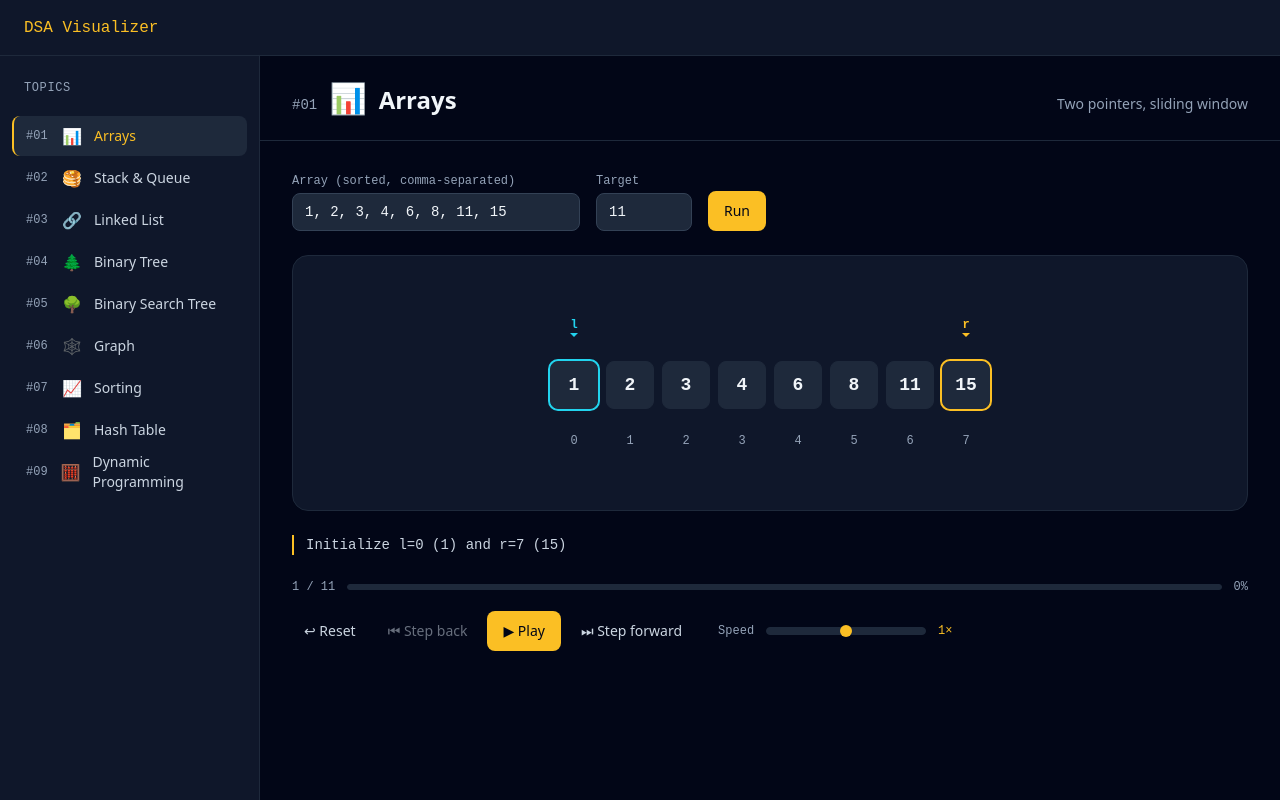
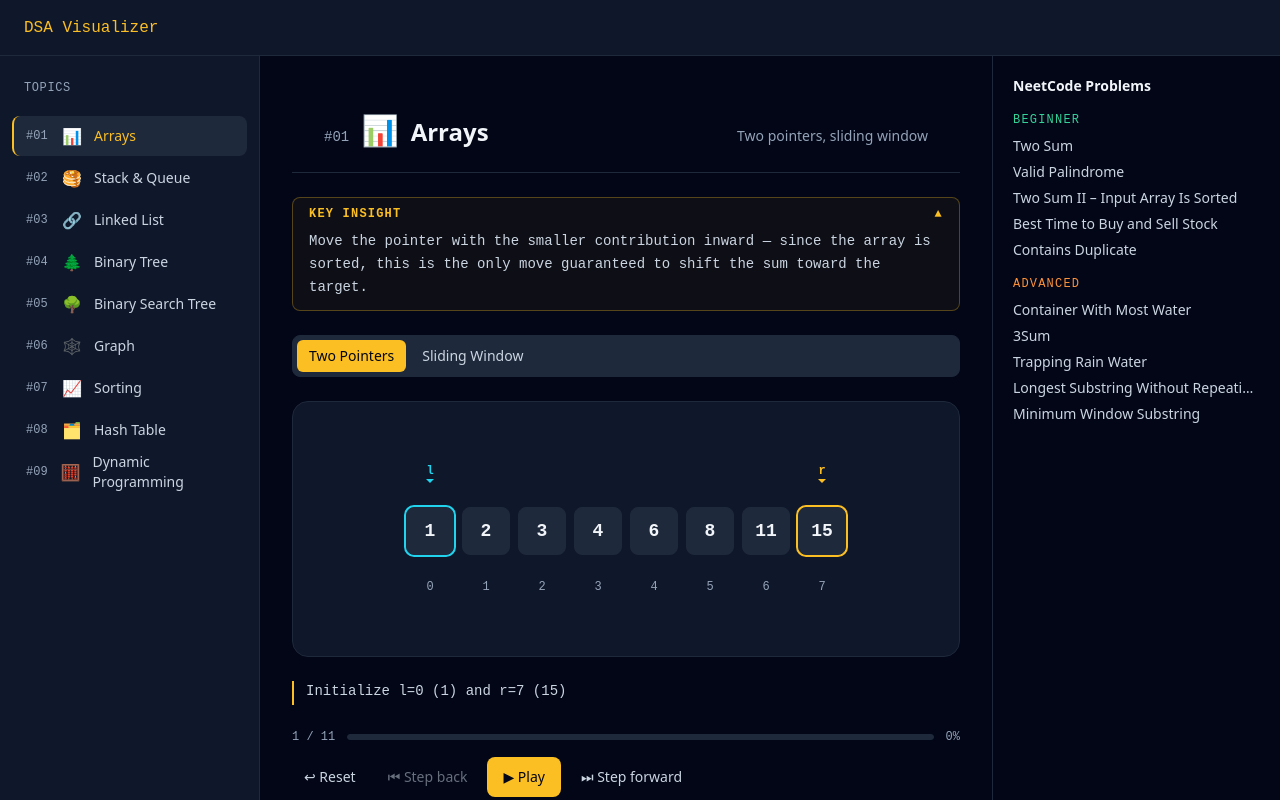
Before and after one commit to PatipanB/DSAWebApp, a React (Vite) app: page /arrays in a window 1280 px wide. Built offline with nearby package versions, Linux system fonts and the light colour scheme.

Commit message:
feat(arrays): full layout — AlgorithmTabs generic, InputPanel, CodePanel, ComplexityBadge, VariableInspector, ProblemsSidebar wired
Co-Authored-By: Claude Sonnet 4.6 <noreply@anthropic.com>

```diff
--- a/src/routes/ArraysPage.tsx
+++ b/src/routes/ArraysPage.tsx
@@ -4,21 +4,41 @@ import { ArrayVisualizer } from '@/components/visualizers/ArrayVisualizer';
 import { PlaybackControls } from '@/components/controls/PlaybackControls';
 import { SpeedSlider } from '@/components/controls/SpeedSlider';
 import { ProgressBar } from '@/components/controls/ProgressBar';
+import { AlgorithmTabs } from '@/components/controls/AlgorithmTabs';
+import { InputPanel } from '@/components/controls/InputPanel';
+import { StepNarration } from '@/components/panels/StepNarration';
+import { VariableInspector } from '@/components/panels/VariableInspector';
+import { CallStackPanel } from '@/components/panels/CallStackPanel';
+import { KeyInsightCallout } from '@/components/panels/KeyInsightCallout';
+import { CodePanel } from '@/components/panels/CodePanel';
+import { ComplexityBadge } from '@/components/panels/ComplexityBadge';
+import { ProblemsSidebar } from '@/components/panels/ProblemsSidebar';
 import { useAlgorithmRun } from '@/engine/useAlgorithmRun';
 import { useKeyboardControls } from '@/hooks/useKeyboardControls';
 import { useRunStore } from '@/store/runStore';
 import { twoPointers } from '@/algorithms/arrays/twoPointers';
-import { DEFAULT_TWO_POINTERS_INPUT } from '@/types/algorithm';
+import { slidingWindow } from '@/algorithms/arrays/slidingWindow';
+import { COMPLEXITIES } from '@/data/complexities';
+import { DEFAULT_TWO_POINTERS_INPUT, DEFAULT_SLIDING_WINDOW_INPUT } from '@/types/algorithm';
 import type { ArraySnapshot } from '@/types/snapshots';
 import type { AlgorithmRun } from '@/engine/types';
 
+const ALGO_TABS = [
+  { id: 'two-pointers' as const, label: 'Two Pointers' },
+  { id: 'sliding-window' as const, label: 'Sliding Window' },
+];
+
+type ArraysAlgorithmId = 'two-pointers' | 'sliding-window';
+
 export function ArraysPage() {
-  const [inputText, setInputText] = useState(
-    DEFAULT_TWO_POINTERS_INPUT.values.join(', '),
-  );
-  const [targetText, setTargetText] = useState(
-    String(DEFAULT_TWO_POINTERS_INPUT.target),
-  );
+  const [activeId, setActiveId] = useState<ArraysAlgorithmId>('two-pointers');
+
+  const [tpValues, setTpValues] = useState(DEFAULT_TWO_POINTERS_INPUT.values.join(', '));
+  const [tpTarget, setTpTarget] = useState(String(DEFAULT_TWO_POINTERS_INPUT.target));
+
+  const [swValues, setSwValues] = useState(DEFAULT_SLIDING_WINDOW_INPUT.values.join(', '));
+  const [swK, setSwK] = useState(String(DEFAULT_SLIDING_WINDOW_INPUT.k));
+
   const [run, setRun] = useState<AlgorithmRun<ArraySnapshot> | null>(() =>
     twoPointers(DEFAULT_TWO_POINTERS_INPUT),
   );
@@ -30,94 +50,82 @@ export function ArraysPage() {
   const stepIndex = useRunStore((s) => s.stepIndex);
   const runnerState = useRunStore((s) => s.runnerState);
 
+  const handleAlgorithmChange = useCallback(
+    (id: ArraysAlgorithmId) => {
+      setActiveId(id);
+      setParseError(null);
+      runner.reset();
+      if (id === 'two-pointers') {
+        setRun(twoPointers(DEFAULT_TWO_POINTERS_INPUT) as AlgorithmRun<ArraySnapshot>);
+      } else {
+        setRun(slidingWindow(DEFAULT_SLIDING_WINDOW_INPUT) as AlgorithmRun<ArraySnapshot>);
+      }
+    },
+    [runner],
+  );
+
   const handleRun = useCallback(() => {
-    const values = inputText
+    setParseError(null);
+
+    if (activeId === 'two-pointers') {
+      const values = tpValues
         .split(',')
         .map((s) => parseInt(s.trim(), 10))
         .filter((n) => !isNaN(n));
-    const target = parseInt(targetText.trim(), 10);
-
-    if (values.length < 2) {
-      setParseError('Enter at least 2 numbers separated by commas.');
-      return;
-    }
-    if (isNaN(target)) {
-      setParseError('Target must be a number.');
-      return;
-    }
-    if (values.length > 30) {
-      setParseError('Maximum 30 values.');
-      return;
-    }
-
-    setParseError(null);
+      const target = parseInt(tpTarget.trim(), 10);
+      if (values.length < 2) { setParseError('Enter at least 2 numbers.'); return; }
+      if (values.length > 30) { setParseError('Maximum 30 values.'); return; }
+      if (isNaN(target)) { setParseError('Target must be a number.'); return; }
       runner.reset();
       setRun(twoPointers({ values, target }) as AlgorithmRun<ArraySnapshot>);
-  }, [inputText, targetText, runner]);
+    } else {
+      const values = swValues
+        .split(',')
+        .map((s) => parseInt(s.trim(), 10))
+        .filter((n) => !isNaN(n));
+      const k = parseInt(swK.trim(), 10);
+      if (values.length < 2) { setParseError('Enter at least 2 numbers.'); return; }
+      if (values.length > 30) { setParseError('Maximum 30 values.'); return; }
+      if (isNaN(k) || k < 1) { setParseError('k must be a positive number.'); return; }
+      if (k > values.length) { setParseError('k cannot exceed array length.'); return; }
+      runner.reset();
+      setRun(slidingWindow({ values, k }) as AlgorithmRun<ArraySnapshot>);
+    }
+  }, [activeId, tpValues, tpTarget, swValues, swK, runner]);
 
-  const currentSnap = run?.steps[stepIndex]?.snapshot ?? null;
+  const currentStep = run?.steps[stepIndex];
+  const currentSnap = (currentStep?.snapshot as ArraySnapshot) ?? null;
+  const currentVars = currentStep?.variables;
+  const callStack = (currentSnap as unknown as { callStack?: string[] })?.callStack;
   const totalSteps = run?.steps.length ?? 0;
+  const complexityEntry = COMPLEXITIES[activeId];
 
   return (
-    <>
+    <div className="flex h-full overflow-hidden">
+      {/* ── Main scrollable content ── */}
+      <main className="flex-1 overflow-y-auto p-8 flex flex-col gap-6">
         <TopicHeader topicId="arrays" />
 
-      <div className="p-8 flex flex-col gap-6">
-        {/* Input row */}
-        <div className="flex flex-wrap items-end gap-4">
-          <div className="flex flex-col gap-1">
-            <label className="text-xs font-mono text-text-muted">Array (sorted, comma-separated)</label>
-            <input
-              type="text"
-              value={inputText}
-              onChange={(e) => setInputText(e.target.value)}
-              className="bg-bg-elevated border border-border-strong rounded-lg px-3 py-2 text-sm font-mono text-text-primary w-72 focus:outline-none focus:ring-2 focus:ring-accent-primary"
-              placeholder="1, 2, 3, 4, 6, 8, 11, 15"
+        <KeyInsightCallout algorithmId={activeId} />
+
+        <AlgorithmTabs
+          tabs={ALGO_TABS}
+          selectedId={activeId}
+          onSelect={handleAlgorithmChange}
         />
-          </div>
-          <div className="flex flex-col gap-1">
-            <label className="text-xs font-mono text-text-muted">Target</label>
-            <input
-              type="number"
-              value={targetText}
-              onChange={(e) => setTargetText(e.target.value)}
-              className="bg-bg-elevated border border-border-strong rounded-lg px-3 py-2 text-sm font-mono text-text-primary w-24 focus:outline-none focus:ring-2 focus:ring-accent-primary"
-              placeholder="11"
-            />
-          </div>
-          <button
-            onClick={handleRun}
-            className="h-10 px-4 bg-accent-primary text-bg-base text-sm font-medium rounded-lg hover:brightness-110 transition"
-          >
-            Run
-          </button>
-        </div>
-
-        {parseError && (
-          <p className="text-sm text-status-danger font-mono">{parseError}</p>
-        )}
 
         {/* Visualizer */}
         <div
           data-testid="visualizer-slot"
           className="min-h-64 bg-bg-surface border border-border-subtle rounded-2xl flex items-center justify-center"
         >
-          <ArrayVisualizer snapshot={currentSnap as ArraySnapshot | null} />
+          <ArrayVisualizer snapshot={currentSnap} />
         </div>
 
-        {/* Narration */}
-        {run && stepIndex < run.steps.length && (
-          <p
-            role="status"
-            aria-live="polite"
-            className="text-sm font-mono text-text-secondary border-l-2 border-accent-primary pl-3"
-          >
-            {run.steps[stepIndex]?.narration}
-          </p>
-        )}
+        <StepNarration narration={currentStep?.narration} />
 
-        {/* Controls */}
-        <div className="flex flex-col gap-4">
+        {/* Playback controls */}
+        <div className="flex flex-col gap-3">
           <ProgressBar stepIndex={stepIndex} totalSteps={totalSteps} />
           <div className="flex items-center gap-6 flex-wrap">
             <PlaybackControls
@@ -131,7 +139,73 @@ export function ArraysPage() {
             <SpeedSlider runner={runner} />
           </div>
         </div>
+
+        {/* Algorithm-specific inputs */}
+        <InputPanel onRun={handleRun} error={parseError}>
+          {activeId === 'two-pointers' ? (
+            <>
+              <div className="flex flex-col gap-1">
+                <label className="text-xs font-mono text-text-muted">Array (sorted, comma-separated)</label>
+                <input
+                  type="text"
+                  value={tpValues}
+                  onChange={(e) => setTpValues(e.target.value)}
+                  className="bg-bg-elevated border border-border-strong rounded-lg px-3 py-2 text-sm font-mono text-text-primary w-72 focus:outline-none focus:ring-2 focus:ring-accent-primary"
+                  placeholder="1, 2, 3, 4, 6, 8, 11, 15"
+                />
+              </div>
+              <div className="flex flex-col gap-1">
+                <label className="text-xs font-mono text-text-muted">Target</label>
+                <input
+                  type="number"
+                  value={tpTarget}
+                  onChange={(e) => setTpTarget(e.target.value)}
+                  className="bg-bg-elevated border border-border-strong rounded-lg px-3 py-2 text-sm font-mono text-text-primary w-24 focus:outline-none focus:ring-2 focus:ring-accent-primary"
+                  placeholder="11"
+                />
               </div>
             </>
+          ) : (
+            <>
+              <div className="flex flex-col gap-1">
+                <label className="text-xs font-mono text-text-muted">Array (comma-separated)</label>
+                <input
+                  type="text"
+                  value={swValues}
+                  onChange={(e) => setSwValues(e.target.value)}
+                  className="bg-bg-elevated border border-border-strong rounded-lg px-3 py-2 text-sm font-mono text-text-primary w-72 focus:outline-none focus:ring-2 focus:ring-accent-primary"
+                  placeholder="2, 1, 5, 1, 3, 2"
+                />
+              </div>
+              <div className="flex flex-col gap-1">
+                <label className="text-xs font-mono text-text-muted">Window size (k)</label>
+                <input
+                  type="number"
+                  value={swK}
+                  onChange={(e) => setSwK(e.target.value)}
+                  className="bg-bg-elevated border border-border-strong rounded-lg px-3 py-2 text-sm font-mono text-text-primary w-24 focus:outline-none focus:ring-2 focus:ring-accent-primary"
+                  placeholder="3"
+                />
+              </div>
+            </>
+          )}
+        </InputPanel>
+
+        {/* Code + complexity + variable inspector */}
+        <div className="grid grid-cols-1 xl:grid-cols-2 gap-4">
+          <CodePanel algorithmId={activeId} currentLine={currentStep?.line ?? 1} />
+          <div className="flex flex-col gap-4">
+            {complexityEntry && <ComplexityBadge entry={complexityEntry} />}
+            <VariableInspector variables={currentVars} />
+            <CallStackPanel callStack={callStack} />
+          </div>
+        </div>
+      </main>
+
+      {/* ── Problems sidebar (fixed right column) ── */}
+      <aside className="w-72 border-l border-border-subtle overflow-y-auto p-5 shrink-0">
+        <ProblemsSidebar topicId="arrays" />
+      </aside>
+    </div>
   );
 }
```
Also changed, not shown: src/components/controls/AlgorithmTabs.tsx (+7 -7 lines). Lines whose indentation alone changed are shown as unchanged.
